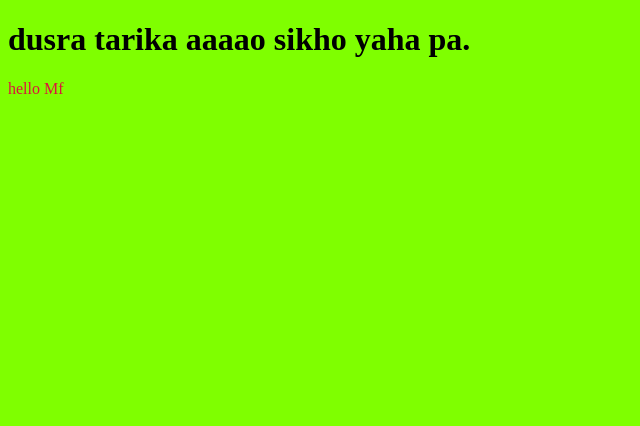
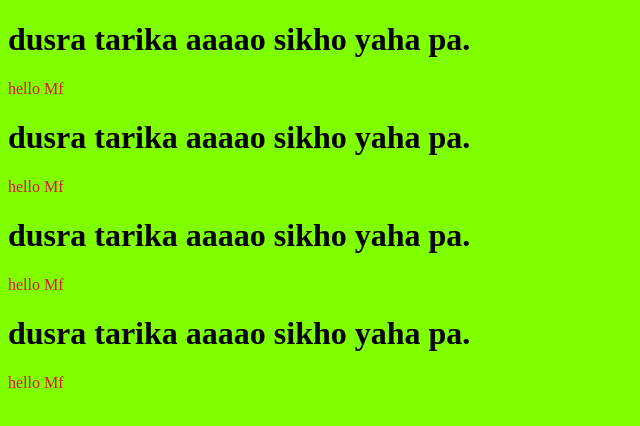
Before and after one commit to ahadahmedbihari/dusratarika, a plain HTML site: page index.html in a window 1280 px wide. Shown: the whole page, without its empty margins (0-640 px from the left). Drawn offline with Linux system fonts and the light colour scheme.

Commit message:
Now ready to commit

```diff
--- a/index.html
+++ b/index.html
@@ -9,5 +9,10 @@
 <body>
     <h1> dusra tarika aaaao sikho yaha pa. </h1>
     <p> hello Mf </p>
+    <h1> dusra tarika aaaao sikho yaha pa. </h1>
+    <p> hello Mf </p>    <h1> dusra tarika aaaao sikho yaha pa. </h1>
+    <p> hello Mf </p>
+    <h1> dusra tarika aaaao sikho yaha pa. </h1>
+    <p> hello Mf </p>
 </body>
 </html>
```
